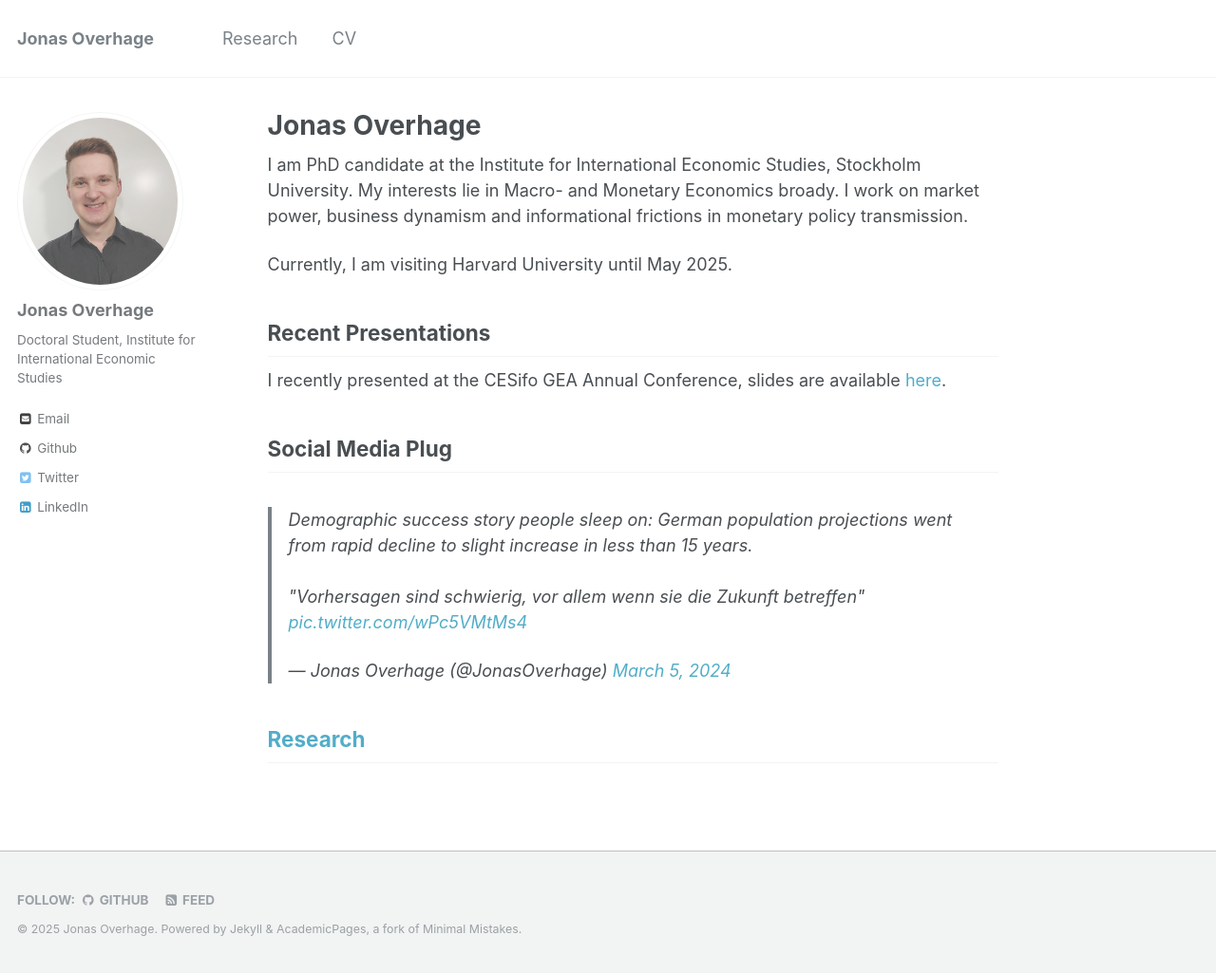
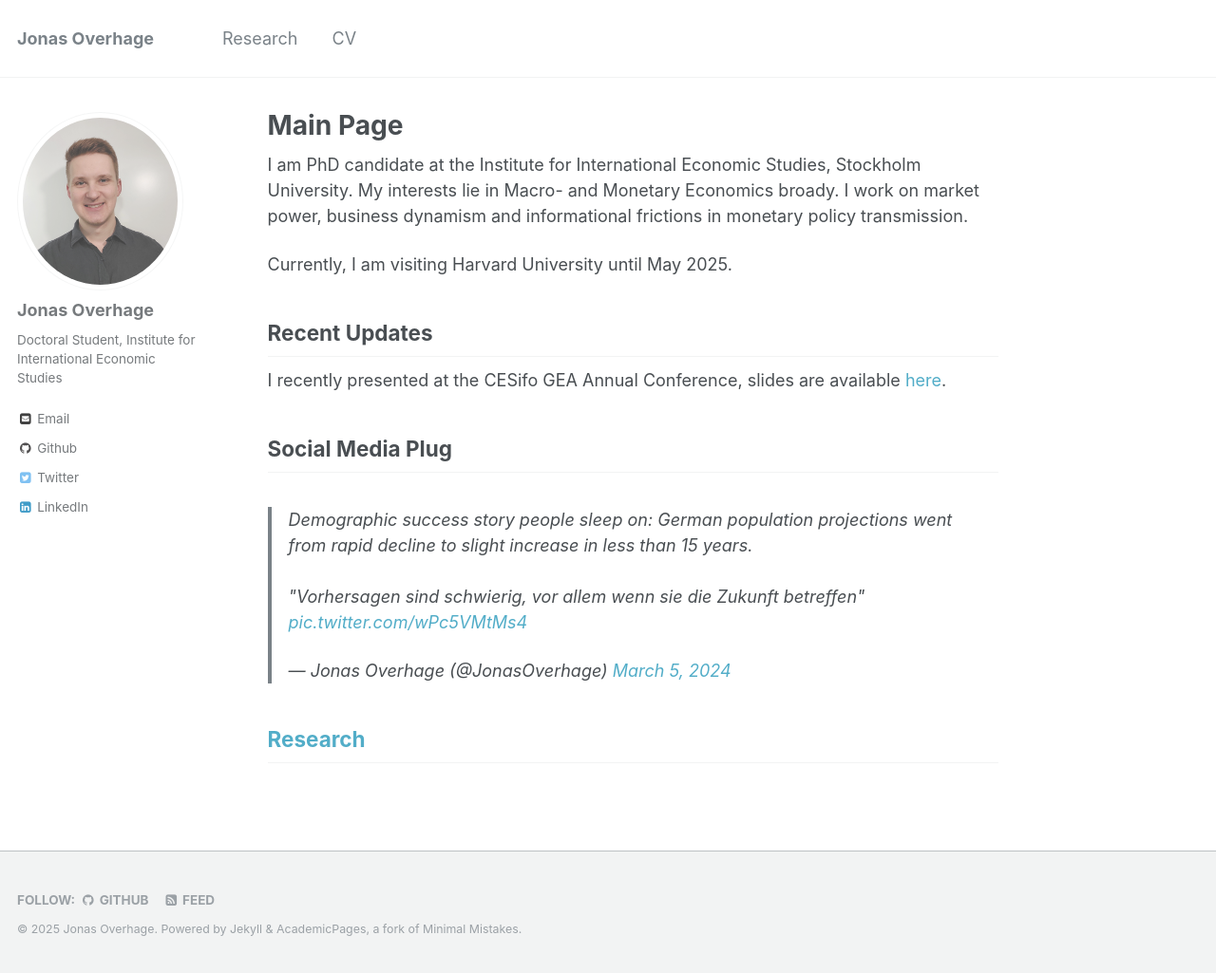
Before and after one commit to JOverhage/JOverhage.github.io, a Jekyll site: the page built from _pages/about.md, in a window 1280 px wide and 1025 px high. Shown: the whole window at 95% size. Built offline with Jekyll 4.4.1, drawn with Linux system fonts in a browser that asks for light colours; comment, search, counter and statistics services are not loaded.

Commit message:
small fixes

```diff
--- a/_pages/about.md
+++ b/_pages/about.md
@@ -1,6 +1,6 @@
 ---
 permalink: /
-title: "Jonas Overhage"
+title: "Main Page"
 excerpt: "About me"
 author_profile: true
 redirect_from:
@@ -13,9 +13,9 @@ I am PhD candidate at the Institute for International Economic Studies, Stockhol
 
 Currently, I am visiting Harvard University until May 2025.
 
-## Recent Presentations
+## Recent Updates
 
-I recently presented at the CESifo GEA Annual Conference, slides are available [here](https://joverhage.github.io/Monopsony-MMO.pdf).
+I recently presented at the CESifo GEA Annual Conference, slides are available [here](https://joverhage.github.io/Monopsony-MMO-CESifo.pdf).
 
 
 
```
Also changed, not shown: _research/2024-monopsony-research.md (+1 -1 lines), 2 other files.
